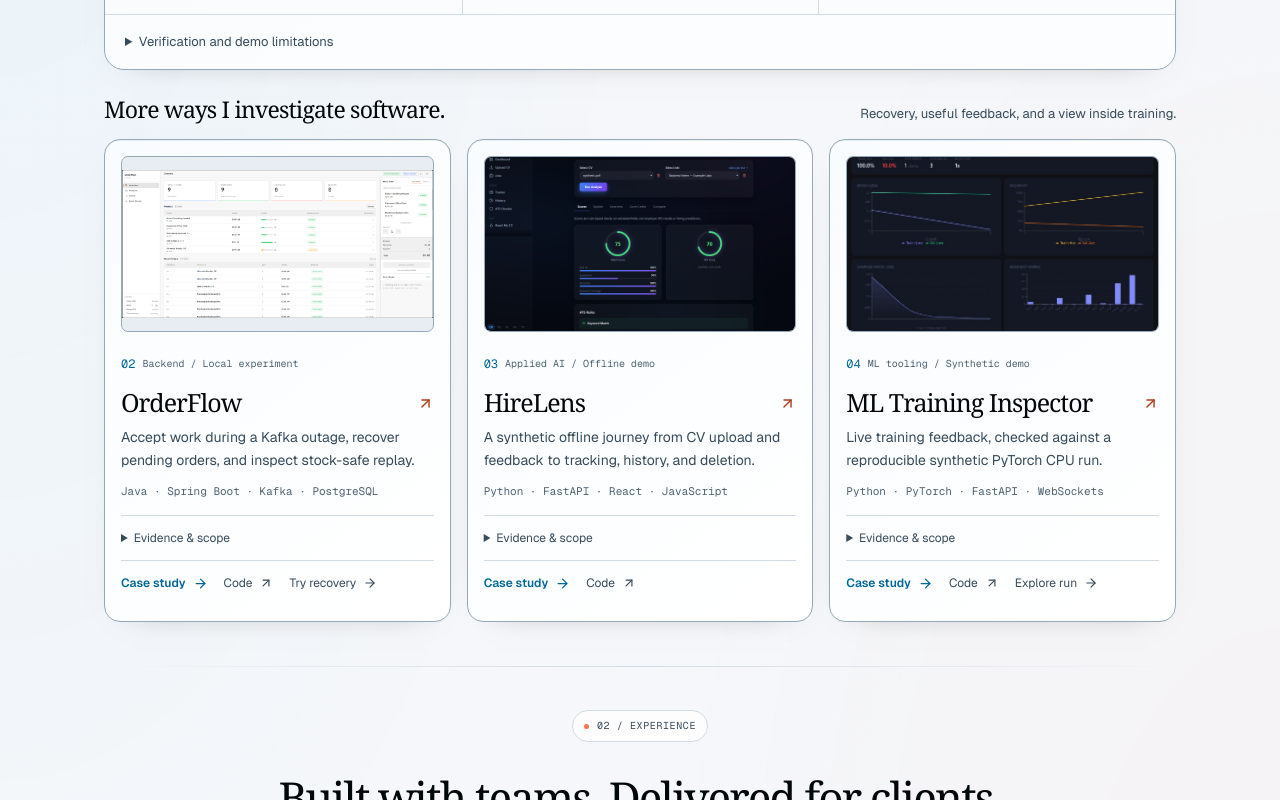
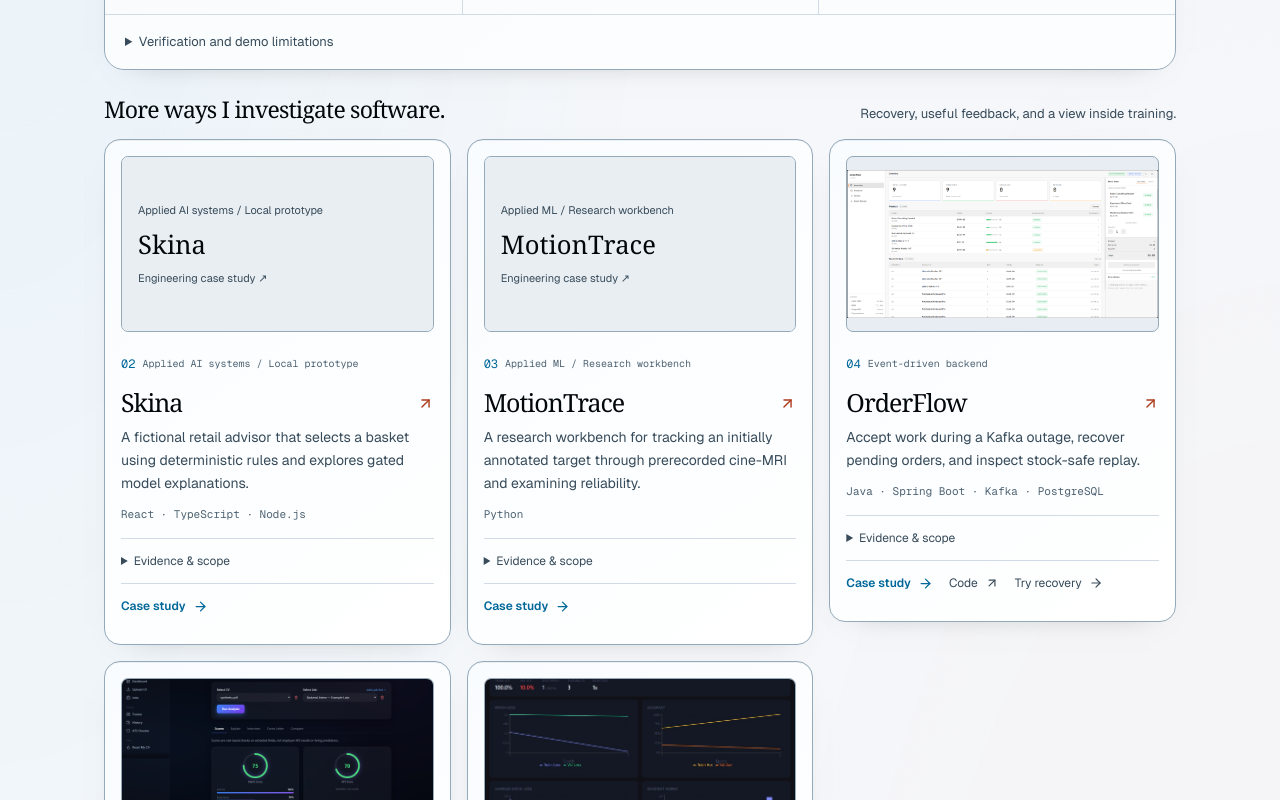
Before and after one commit to azim-haffar/azimx.dev, a Next.js app: page / in a window 1280 px wide. Shown: the part 1720-2520 px from the top of the page. Built offline with nearby package versions, Linux system fonts and the light colour scheme.

Commit message:
Align portfolio with six engineering projects

```diff
--- a/src/app/globals.css
+++ b/src/app/globals.css
@@ -912,3 +912,7 @@ body { font-feature-settings: "ss01" on; }
   .flagship-project,.compact-project,.experience-card,.compact-toolkit,.education-compact,.engineering-story,.portfolio-home .journal-contact { background: Canvas; border-color: CanvasText; box-shadow: none; }
   .skill-category-list button[aria-pressed="true"] { background: Highlight; color: HighlightText; }
 }
+
+.project-text-preview { position:absolute; inset:0; display:flex; flex-direction:column; justify-content:center; gap:8px; padding:16px; background:var(--color-bg-subtle); color:var(--color-fg); } .project-text-preview span,.project-text-preview small { font-size:11px; line-height:1.5; color:var(--color-fg-muted); } .project-text-preview strong { font:400 clamp(18px,2vw,28px) Georgia,serif; }
+
+@media (max-width: 699px) { .project-text-preview { padding: 8px; } .project-text-preview span,.project-text-preview small { display: none; } .project-text-preview strong { font-size: 12px; line-height: 1.15; overflow-wrap: anywhere; } }
--- a/src/components/ui/ProjectCard.tsx
+++ b/src/components/ui/ProjectCard.tsx
@@ -11,10 +11,10 @@ const summaries: Record<string, string> = {
 export function ProjectCard({ project, index }: { project: Project; index: number }) {
   return <article className="project-card journal-project compact-project">
     <Link href={project.caseStudyHref} className="project-media" aria-label={`Read the ${project.title} case study`}>
-      {project.imageSrc && <Image src={project.imageSrc} alt={project.imageAlt ?? `${project.title} interface`} fill sizes="(min-width: 1200px) 320px, (min-width: 700px) 30vw, 88px" className={project.imageFit === "cover" ? "object-cover" : "object-contain"} style={{ objectPosition: project.imagePosition ?? "center" }} />}
+      {project.imageSrc ? <Image src={project.imageSrc} alt={project.imageAlt ?? `${project.title} interface`} fill sizes="(min-width: 1200px) 320px, (min-width: 700px) 30vw, 88px" className={project.imageFit === "cover" ? "object-cover" : "object-contain"} style={{ objectPosition: project.imagePosition ?? "center" }} /> : <span className="project-text-preview"><span>{project.focus}</span><strong>{project.title}</strong><small>Engineering case study ↗</small></span>}
     </Link>
     <div className="compact-project-body">
-      <p className="project-chapter"><span className="project-number">{String(index + 1).padStart(2, "0")}</span>{project.slug === "orderflow" ? "Backend / Local experiment" : project.slug === "hirelens" ? "Applied AI / Offline demo" : "ML tooling / Synthetic demo"}</p>
+      <p className="project-chapter"><span className="project-number">{String(index + 1).padStart(2, "0")}</span>{project.focus}</p>
       <h3><Link href={project.caseStudyHref}>{project.title}<ArrowUpRight size={17} aria-hidden="true" /></Link></h3>
       <p className="project-summary">{summaries[project.slug] ?? project.description}</p>
       <p className="project-stack">{project.technologies.slice(0, 4).join(" · ")}</p>
--- a/src/data/projects.ts
+++ b/src/data/projects.ts
@@ -7,11 +7,11 @@ export const projects: Project[] = [
     description: "A deployed portfolio demo of capacity-limited event reservations, free confirmation and booking analytics, using isolated synthetic shared accounts.",
     technologies: ["Java 21", "Spring Boot", "PostgreSQL", "React", "TypeScript", "Python", "GitHub Actions"],
     capabilities: ["Try the deployed synthetic demo", "Concurrency-safe reservations", "Replayable booking analytics"],
-    limitations: "Free backend sleeps; email delivery is unavailable. Real-user launch still needs email and completion of privacy/recovery work. Shared demo accounts only; no personal information.",
+    limitations: "Synthetic shared accounts and events; do not enter personal information. Free backend may sleep, hosted email is disabled, and analytics refresh is manual. Existing hosted events were reported past; booking may be closed. No real-user production launch.",
     verification: "18 October 2026 · Deployed portfolio demo · CI: 265 backend, 56 analytics and 28 browser tests passed, zero failures/errors/skips. Synthetic evidence, not production load or real-user validation.",
     status: "in-progress", statusNote: "Portfolio demo deployed; real-user release incomplete", featured: true,
-    github: { href: "https://github.com/azim-haffar/SeatLedger", label: "Code (private)" },
-    liveDemo: { href: "https://seatledger-portfolio.vercel.app/", label: "Try live demo" },
+    github: { href: null, label: "Private repository" },
+    liveDemo: { href: "https://seatledger.azimx.dev/", label: "Try live demo" },
     caseStudyHref: "/projects/seatledger", caseStudyReady: true, demoGuideHref: "/projects/seatledger#demo",
     imageSrc: "/projects/seatledger-preview.png", imageWidth: 1440, imageHeight: 1100, imageAlt: "Deployed SeatLedger portfolio demo showing clearly labeled synthetic accounts and free community events", imageFit: "contain",
     imageCaption: "Deployed portfolio demo using synthetic data and shared accounts. No real attendees or production availability claim.",
@@ -19,9 +19,39 @@ export const projects: Project[] = [
       { title: "The problem", body: "University clubs and community organizers need temporary seat holds without overselling, understandable cancellation rules and trustworthy booking counts. SeatLedger explores those backend problems in a deployed, synthetic portfolio demo." },
       { title: "One decision: serialize inventory at the event", body: "Lifecycle operations lock the event before its reservations, then sample PostgreSQL wall-clock time. A hold is confirmable only strictly before expiry. State, immutable facts, notification work and idempotency outcomes commit together. Database constraints support the model; they do not alone prove aggregate capacity safety." },
       { title: "Analytics and deployment", body: "Java/Spring Boot runs on Render Free, the React frontend on Vercel, and operational and analytical PostgreSQL databases in separate Neon projects. Python ingestion reconciles immutable source facts and SQL models publish coherent snapshots. Dashboard freshness is explicit; ingestion is manual in this preview and never decides seat availability." },
-      { title: "Demo", body: "Open Try live demo. Use attendee@seatledger.example.test or organizer@seatledger.example.test with the deliberately public password Portfolio-demo-passphrase-7. The free backend can take a minute or more to wake up; wait and refresh after a timeout. Browse a synthetic event, sign in, hold one seat, confirm the free registration, inspect current status and cancel. Shared accounts can be changed by other visitors. Do not enter personal information or real passwords. The repository link is private and requires access; the live demo is public." },
+      { title: "Demo", body: "Open the synthetic portfolio demo to browse the interface. The free backend can take a minute or more to wake. Existing hosted events were reported past as of 4 November 2026, so booking may be closed; the local registration guidance fix is not deployed. Use only the shared demo accounts shown by the service and do not enter personal information or real passwords. The repository is private." },
       { title: "Verification and limits", body: "The inspected GitHub run for commit a089151 passed 265 backend, 56 analytics and 28 browser tests with zero failures/errors/skips. Hosted checks covered secure sessions, CSRF, free confirmation/replay, cancellation, expiry and organizer analytics. This is correctness evidence using synthetic fixtures, not production scale or adoption. Email verification/reset, invitation mail, booking mail and reminders are unavailable here. Real-user launch still needs email delivery and completion of privacy/recovery work; deletion and automatic retention remain disabled." },
     ],
+  },
+  {
+    slug: "skina", title: "Skina", focus: "Applied AI systems / Local prototype",
+    description: "A fictional retail advisor that selects a basket using deterministic rules and explores gated model explanations.",
+    technologies: ["React", "TypeScript", "Node.js"], capabilities: ["Deterministic category and budget selection", "Gated explanations of selected products", "Fictional catalog and preserved evaluation misses"],
+    limitations: "Latest retailer prototype is local. Its shopper interface uses mocked explanations; the older public preview is separate. Real-user usefulness and live AI improvement remain unproven.",
+    verification: "Local fictional-fixture tests and a frozen evaluation include preserved misses. Gated adapter observations do not establish general model reliability.",
+    status: "in-progress", featured: true, github: { href: null, label: "Private repository" }, liveDemo: { href: null, label: "Live demo" }, caseStudyHref: "/projects/skina", caseStudyReady: true,
+    caseStudy: [
+      { title: "The problem", body: "Explore how a fictional retail advisor can explain a product shortlist while respecting shopping preferences and budget." },
+      { title: "Implementation", body: "I built a local React and TypeScript flow with a fictional catalog. Deterministic rules select eligible products in category order using budget, owned items, texture and exclusions. Selection is greedy, not an independently optimized basket." },
+      { title: "One decision: separate selection from explanation", body: "The application chooses products and totals. A gated model adapter can explain selected records but cannot change the basket, prices or totals. The local shopper interface uses explicitly mocked explanations; the live adapter is not wired into it." },
+      { title: "Demonstration", body: "The local retailer prototype uses fictional products and synthetic inputs. An older public simulation-first preview is separate and does not demonstrate this retailer flow." },
+      { title: "Evidence and limitations", body: "Local fixture tests and frozen evaluation preserve misses. Limited gated adapter observations do not prove general reliability, improved usefulness, clinical validity or real-user outcomes. No real retailer or product catalog is represented." }
+    ]
+  },
+  {
+    slug: "motiontrace", title: "MotionTrace", focus: "Applied ML / Research workbench",
+    description: "A research workbench for tracking an initially annotated target through prerecorded cine-MRI and examining reliability.",
+    technologies: ["Python"], capabilities: ["Target tracking and comparator analysis", "Classical and learned method comparison", "Negative findings retained"],
+    limitations: "Research and education prototype; not clinical software. Evaluation data are exposed, and publication rights for research assets remain pending.",
+    verification: "A small descriptive analysis found the learned candidate underperformed causal ZNCC on Dice and centroid error in five of six evaluation patients. No clinical validation.",
+    status: "in-progress", featured: true, github: { href: null, label: "Repository unavailable" }, liveDemo: { href: null, label: "Live demo unavailable" }, caseStudyHref: "/projects/motiontrace", caseStudyReady: true,
+    caseStudy: [
+      { title: "The problem", body: "Investigate tracking an initially annotated target through prerecorded cine-MRI, and make method behavior and limitations easier to inspect." },
+      { title: "Implementation", body: "I developed a local research workbench and compared a fixed-mask reference, a causal ZNCC tracker and a bounded learned-model candidate." },
+      { title: "One decision: retain the negative result", body: "The learned candidate underperformed ZNCC on Dice and centroid error in five of six evaluation patients in the corrected analysis. This descriptive finding is preserved rather than presented as a model improvement." },
+      { title: "Demonstration", body: "The workbench and portfolio package are local. Research images, weights and dataset-derived assets are withheld pending publication rights and exact-file approval." },
+      { title: "Evidence and limitations", body: "The study is small, evaluation data have been exposed, and the work is not clinically validated. It is not diagnosis, autonomous tumor discovery, treatment planning or equipment control." }
+    ]
   },
   {
     slug: "orderflow", title: "OrderFlow", focus: "Event-driven backend",
@@ -29,7 +59,7 @@ export const projects: Project[] = [
     technologies: ["Java", "Spring Boot", "Kafka", "PostgreSQL", "Redis", "Testcontainers"],
     capabilities: ["Durable work during a Kafka outage", "Recovery without a second stock deduction", "17 tests covering lifecycle and reliability"],
     limitations: "Local verification, not a load benchmark. Single publisher; no authentication or public hosted demo.",
-    verification: "Reviewed 6 October 2026 · 17 local tests passed · Latest measurement records remain unpublished",
+    verification: "Reviewed 6 October 2026 · 17 local tests passed · Final local revision 00110c5 remains unpublished",
     status: "in-progress", featured: true,
     github: { href: "https://github.com/azim-haffar/OrderFlow", label: "Code" },
     liveDemo: { href: null, label: "Live demo" }, caseStudyHref: "/projects/orderflow", caseStudyReady: true,
@@ -54,17 +84,17 @@ export const projects: Project[] = [
     technologies: ["Python", "FastAPI", "React", "JavaScript", "Supabase", "Groq"],
     capabilities: ["Upload → feedback → tracking → deletion", "Desktop + mobile offline journeys", "Separate scoring and generated advice"],
     limitations: "Latest improvements are local and unpublished. Mocked providers; live authentication and model quality remain unverified.",
-    verification: "Reviewed 6 October 2026 · Offline synthetic fixtures · Latest implementation changes remain unpublished",
+    verification: "Recorded Linux CI: 43 backend tests, seven evaluator controls, three frontend tests and synthetic desktop/mobile journeys. Final local revision 709adc8 remains unpublished.",
     status: "in-progress", featured: true,
     github: { href: "https://github.com/azim-haffar/HireLens", label: "Code" }, liveDemo: { href: null, label: "Live demo" },
-    caseStudyHref: "/projects/hirelens", caseStudyReady: true, demoGuideHref: "/projects/hirelens#demo",
+    caseStudyHref: "/projects/hirelens", caseStudyReady: true, demoGuideHref: "/projects/hirelens#demo", evidenceHref: "https://github.com/azim-haffar/HireLens/actions/runs/42431954489",
     imageWidth: 1440, imageHeight: 1006, imageSrc: "/projects/hirelens-analysis.png", imageAlt: "HireLens offline analysis with illustrative synthetic match and ATS scores", imageFit: "cover",
     imageCaption: "Local offline journey with mocked authentication/API responses. Displayed fixture scores are illustrative, not employer ATS results or hiring predictions.",
     caseStudy: [
       { title: "The problem", body: "CV tools can blur extracted facts, rule-based scores, and generated advice. I wanted a workflow where users can inspect feedback, understand its limits, and keep analysis and tracker history consistent." },
-      { title: "My contribution", body: "I built a FastAPI backend and React interface with document processing, LLM integration, a Supabase-backed workflow, and a five-language interface. The latest local pass adds output validation, ownership checks, consistent scoring/history, streaming handling, retry states, and mobile interaction improvements. These latest changes have not yet been committed or published to the linked repository." },
+      { title: "My contribution", body: "I built a FastAPI backend and React interface with document processing, LLM integration, a Supabase-backed workflow, and a five-language interface. The latest local pass adds output validation, ownership checks, consistent scoring/history, streaming handling, retry states, and mobile interaction improvements. The final local revision 709adc8 is unpublished; the linked public repository may differ." },
       { title: "One decision: separate facts from advice", body: "Match and ATS scores are application heuristics applied to extracted fields, not hiring predictions. Both results are computed before one history insert. Changing the CV/job pair invalidates old results; late responses are ignored. Generated advice is labeled separately, with structural checks and failure/retry states. Valid JSON alone does not prove truthful advice." },
-      { title: "Verification and evidence scope", body: "The 6 October local record reports 41 backend tests, three frontend streaming tests, two Chromium journeys at 1440×1000 and 390×844, and seven authored evaluation controls. The inspected journey report records no browser errors, unexpected external requests, or horizontal analysis overflow. Browser authentication/API responses are mocked; separate API tests execute real routers with in-memory service adapters. These layers do not establish a live browser-to-database flow, deployed Supabase permissions, or model accuracy. Authored controls test the evaluator, not a model." },
+      { title: "Verification and evidence scope", body: "The recorded Linux CI run passed 43 backend tests, three frontend tests, seven authored evaluator controls, and synthetic desktop/mobile browser journeys. The inspected journey report records no browser errors, unexpected external requests, or horizontal analysis overflow. Browser authentication/API responses are mocked; separate API tests execute real routers with in-memory service adapters. These layers do not establish a live browser-to-database flow, deployed Supabase permissions, or model accuracy. Authored controls test the evaluator, not a model." },
       { title: "Demo", body: "The latest local offline runner can be launched from the frontend with HEADED=1 and npm run test:journey after installing Chromium. It walks through upload validation, job input, scoring, generation failure/retry, tracker save/update, history, deletion, and sign-out. It uses synthetic identities and mocked providers, needs no API keys, and makes no live model calls. The screenshots here show that local runner; the linked public repository does not yet contain this latest demo implementation." },
       { title: "Limits and next work", body: "Live OAuth, Groq output quality, Supabase permissions, and email delivery remain unverified. Human review of model responses is still needed. Chromium coverage is limited to two emulated viewports and a selected journey. Parser isolation, broader accessibility checks, and dependency remediation remain priorities." },
     ],
@@ -86,7 +116,7 @@ export const projects: Project[] = [
       { title: "The problem", body: "A training loop can produce numbers without making its behavior understandable. I built a browser dashboard to expose loss, accuracy, gradients, class-level results, and run state while training progresses." },
       { title: "My contribution", body: "I connected PyTorch training to FastAPI and WebSockets, built React charts and an accessible epoch table, and added manual stopping and checkpoint saving. Recent work corrects example-weighted loss aggregation, bounds per-client queues, handles disconnects and terminal outcomes, and adds a seeded, download-free CPU demonstration." },
       { title: "One decision: keep run ownership explicit", body: "The backend deliberately supports one shared run in one worker. Conflicting starts receive HTTP 409. Bounded client queues protect memory, and reconnects recover status and the latest epoch metadata rather than promising missed chart history. Stopped and error states remain distinct from successful completion." },
-      { title: "Verification and evidence scope", body: "The published record reports 15 backend tests and two frontend tests, plus a successful production build. A real browser CPU run rendered charts and an epoch table whose values matched the demo. The seeded SimpleCNN run used two epochs, 160 synthetic training examples, and 80 validation examples. Model/optimizer loading reproduced validation metrics, but scheduler, random-state, and sampler state are not preserved, so resume is absent. The measured synthetic accuracy is not evidence of generalization." },
+      { title: "Verification and evidence scope", body: "The published record reports 15 backend tests and two frontend tests, plus a successful production build. A real browser CPU run rendered charts and an epoch table whose values matched the demo. The seeded SimpleCNN run used two epochs, 160 synthetic training examples, and 80 validation examples. Model/optimizer loading reproduced validation metrics, but scheduler, random-state, and sampler state are not preserved, so resume is absent. The measured synthetic accuracy is not evidence of generalization; the repeatedly evaluated CIFAR-10 test split is not an unbiased benchmark." },
       { title: "Demo", body: "Follow the published README to install the CPU demo dependencies and run python scripts/demo.py. For the browser walkthrough, start the backend with one worker and the frontend, choose the synthetic dataset, and run two SimpleCNN epochs. Inspect the charts and matching epoch table, then explore stop and snapshot controls. The capture on this page comes from the verified synthetic run. No public hosted service is linked." },
       { title: "Limits and next work", body: "GPU runs, full CIFAR-10 training, ResNet9 training, containers, and cross-platform repeatability were not verified in that record. There is no authentication or per-user ownership. Heuristic gradient signals have no detection-quality evaluation; some near-zero gradients can be benign. Checkpoint resume and reconnect chart-history replay are not implemented." },
     ],
```
